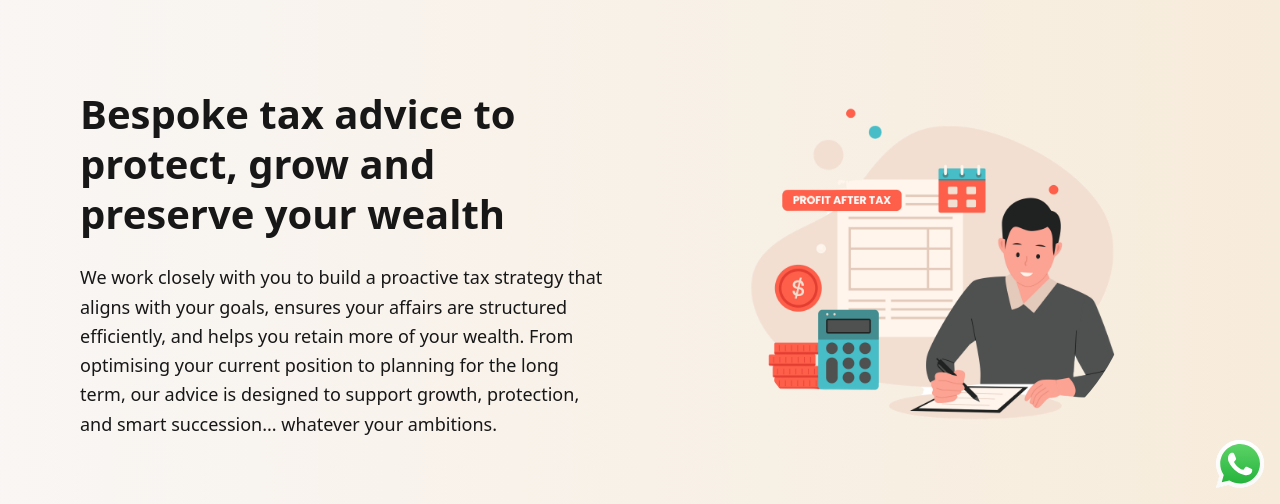
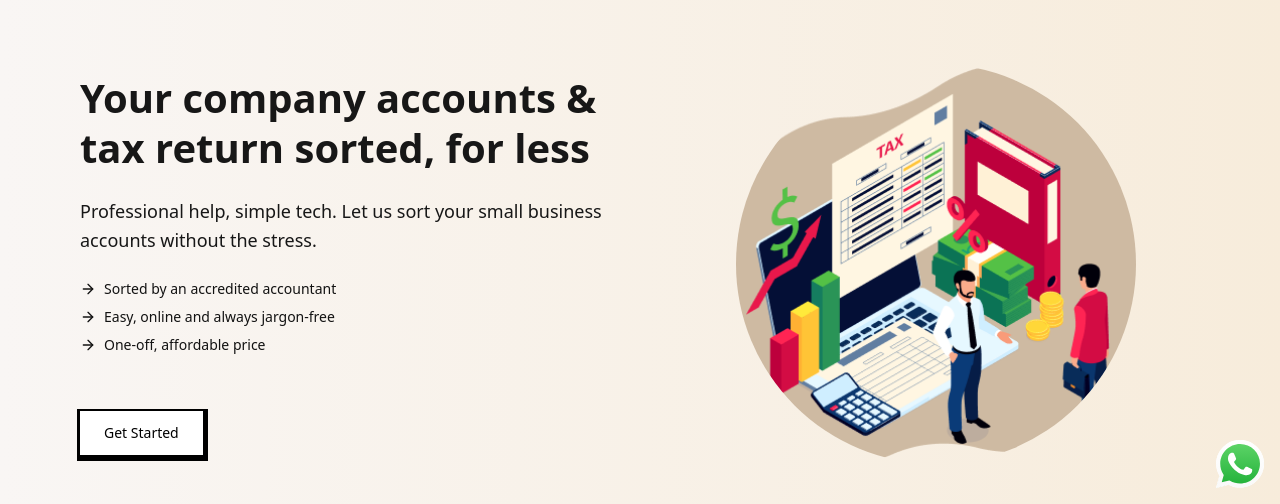
Before and after one commit to fiamanillah/ap_tax_advisor_cleintSide, a Next.js app: page /corporate-tax in a window 1280 px wide. Shown: the part 296-800 px from the top of the page. Built offline with nearby package versions, Linux system fonts and the light colour scheme.

Commit message:
feat: add new formed company tax return props with details and features

```diff
--- a/src/app/(root)/corporate-tax/companyTaxReturnData.ts
+++ b/src/app/(root)/corporate-tax/companyTaxReturnData.ts
@@ -1,14 +1,13 @@
 import { TCompanyTaxReturnProps } from "@/types/TCompanyTaxReturn";
 
 export const companyTaxReturnProps: TCompanyTaxReturnProps = {
-  title: "Is your company newly formed or outside the filing period?",
-  description:
-    "Our monthly subscription service offers extra support whenever you need it.",
-  buttonText: "Get Started",
+  title: "File your company tax return",
+  description: "We can now help LTD companies file their tax return.",
+  buttonText: "Learn More",
   features: [
-    "Kick-off call to get you started",
-    "Ongoing 1:1 online support from your accountant",
-    "We handle your annual accounts and tax return",
+    "Get your own personal accountant",
+    "Simple, 100% online process",
+    "Same easy AP Tax Advisors, brand new service.",
   ],
   image: "/assets/tax-return.png",
 };
--- /dev/null
+++ b/src/app/(root)/corporate-tax/newFormedData.tsx
@@ -0,0 +1,15 @@
+import { TCompanyTaxReturnProps } from "@/types/TCompanyTaxReturn";
+
+export const newFormedProps: TCompanyTaxReturnProps = {
+  title: "Is your company newly formed or outside the filing period?",
+  description:
+    "Our monthly subscription service offers extra support whenever you need it.",
+  buttonText: "Learn More",
+  features: [
+    "Kick-off call to get you started",
+    "Ongoing 1:1 online support from your accountant",
+    "We handle your annual accounts and tax return",
+  ],
+  image: "/assets/new-formed.png",
+  reverseLayout: true,
+};
--- a/src/app/(root)/corporate-tax/page.tsx
+++ b/src/app/(root)/corporate-tax/page.tsx
@@ -1,7 +1,6 @@
 import SubscriptionPlan from "@/components/corporate-tax/SubscriptionPlan";
 import ServicesSection from "@/components/home/servicesSection";
 import { FAQSection } from "@/components/Shared/FAQSection";
-import GetStarted from "@/components/Shared/GetStarted";
 import Hero from "@/components/Shared/Hero";
 import TaxAdviceServiceSection from "@/components/Shared/TaxAdviceServiceSection";
 import TestimonialSection from "@/components/Shared/TestimonialSection";
@@ -9,7 +8,7 @@ import CompanyTaxReturn from "@/components/tax-advice/CompanyTaxReturn";
 import { delay } from "@/lib/utils";
 import { companyTaxReturnProps } from "./companyTaxReturnData";
 import { FAQSectionProps } from "./faqdata";
-import { heroSectionProps } from "./heroData";
+import { newFormedProps } from "./newFormedData";
 import { serviceSectionProps } from "./servicesData";
 import { subscriptionProps } from "./subscriptionData";
 import { TaxAdviceServiceProps } from "./taxAdviceServices";
@@ -18,20 +17,22 @@ export default async function page() {
   await delay(1000);
   return (
     <main className="space-y-8">
-      <Hero {...heroSectionProps} />
+      <Hero />
       <TestimonialSection />
       <TaxAdviceServiceSection {...TaxAdviceServiceProps} />
       <ServicesSection {...serviceSectionProps} />
-      <GetStarted
+      {/* <GetStarted
         title="Ready to file"
         description={["Let’s get your corporate tax return sorted today."]}
         buttonText="Get Started"
         classNames="bg-[#FFF6BD]"
-      />
+      /> */}
+      <CompanyTaxReturn {...companyTaxReturnProps} />
       <FAQSection {...FAQSectionProps} />
-      <CompanyTaxReturn {...companyTaxReturnProps} />
+      <CompanyTaxReturn {...newFormedProps} />
       <SubscriptionPlan {...subscriptionProps} />
-      <GetStarted
+
+      {/* <GetStarted
         title="Why choose AP Tax Advisor?"
         description={[
           "No matter how complicated it gets or why you need to do a return,it’ll cost £169.",
@@ -39,7 +40,7 @@ export default async function page() {
         ]}
         buttonText="Get Started"
         classNames="bg-[#FFF6BD]"
-      />
+      /> */}
     </main>
   );
 }
--- a/src/app/(root)/corporate-tax/taxAdviceServices.ts
+++ b/src/app/(root)/corporate-tax/taxAdviceServices.ts
@@ -22,6 +22,13 @@ export const steps = [
     description:
       "Provide some final information and documents. Your accountant will then prepare your year-end accounts and corporate tax return and submit them to Companies House and HMRC.",
   },
+  {
+    id: 4,
+    icon: "/icons/tax.svg", // Placeholder for Documents icon
+    title: "We’ll file your company accounts and tax return for you!",
+    description:
+      "Provide some final information and documents. Your accountant will then prepare your year-end accounts and corporate tax return and submit them to Companies House and HMRC.",
+  },
 ];
 
 export const TaxAdviceServiceProps: TTaxAdviceServiceProps = {
--- a/src/components/Shared/Hero.tsx
+++ b/src/components/Shared/Hero.tsx
@@ -1,5 +1,7 @@
 // import { THeroSectionProps } from "@/types/HeroSectionProps";
+import { ArrowRight } from "lucide-react";
 import Image from "next/image";
+import { AppButton } from "./AppButton";
 
 export default function Hero() {
   return (
@@ -9,25 +11,36 @@ export default function Hero() {
           {/* Text Section */}
           <div className="w-full max-w-none space-y-4 sm:space-y-5 md:space-y-6 lg:max-w-[700px]">
             <h2 className="text-primary-foreground text-2xl leading-tight font-semibold sm:text-3xl md:text-4xl lg:text-[36px] xl:text-[40px]">
-              Bespoke tax advice to protect, grow and preserve your wealth
+              Your company accounts & tax return sorted, for less
             </h2>
 
             <p className="text-primary-foreground text-sm leading-relaxed sm:text-base md:text-lg">
-              We work closely with you to build a proactive tax strategy that
-              aligns with your goals, ensures your affairs are structured
-              efficiently, and helps you retain more of your wealth. From
-              optimising your current position to planning for the long term,
-              our advice is designed to support growth, protection, and smart
-              succession... whatever your ambitions.
+              Professional help, simple tech. Let us sort your small business
+              accounts without the stress.
             </p>
+
+            <ul className="text-muted-foreground mt-4 space-y-2 text-sm">
+              {[
+                "Sorted by an accredited accountant",
+                "Easy, online and always jargon-free",
+                "One-off, affordable price",
+              ].map((item, itemIdx) => (
+                <li key={itemIdx} className="flex items-center gap-2">
+                  <ArrowRight className="h-4 w-4" />
+                  <span className="text-sm">{item}</span>
+                </li>
+              ))}
+            </ul>
+
+            <AppButton className="mt-8">Get Started</AppButton>
           </div>
 
           {/* Image Section */}
           <div className="relative mt-8 flex w-full max-w-[400px] items-center justify-center sm:max-w-[450px] md:max-w-[500px] lg:mt-0 lg:max-w-[600px]">
             <div className="relative h-[250px] w-[250px] overflow-hidden rounded-full sm:h-[280px] sm:w-[280px] md:h-[320px] md:w-[320px] lg:h-[360px] lg:w-[360px] xl:h-[400px] xl:w-[400px]">
               <Image
-                src="/assets/tax-hero.png"
-                alt="Professional tax advisor support"
+                src="/assets/corporate-hero.png"
+                alt=" corporate tax advisor support"
                 fill
                 className="object-cover"
                 priority
--- a/src/components/home/servicesSection.tsx
+++ b/src/components/home/servicesSection.tsx
@@ -24,7 +24,7 @@ export default function ServicesSection({ data }: TService) {
                 {service.items && (
                   <div
                     className={cn(
-                      "flex w-full items-center justify-between gap-8 max-lg:flex-col",
+                      "mx-auto flex w-full max-w-5xl items-center justify-between gap-8 max-lg:flex-col",
                       {
                         "md:flex-row-reverse": service.align === "right",
                       },
--- a/src/types/TCompanyTaxReturn.d.ts
+++ b/src/types/TCompanyTaxReturn.d.ts
@@ -5,4 +5,5 @@ export interface TCompanyTaxReturnProps {
   features: string[];
   image: string;
   hint?: string;
+  reverseLayout?: boolean;
 }
```
Also changed, not shown: src/components/tax-advice/CompanyTaxReturn.tsx (+26 -19 lines), public/assets/corporate-hero.png (added), public/assets/new-formed.png (added).
